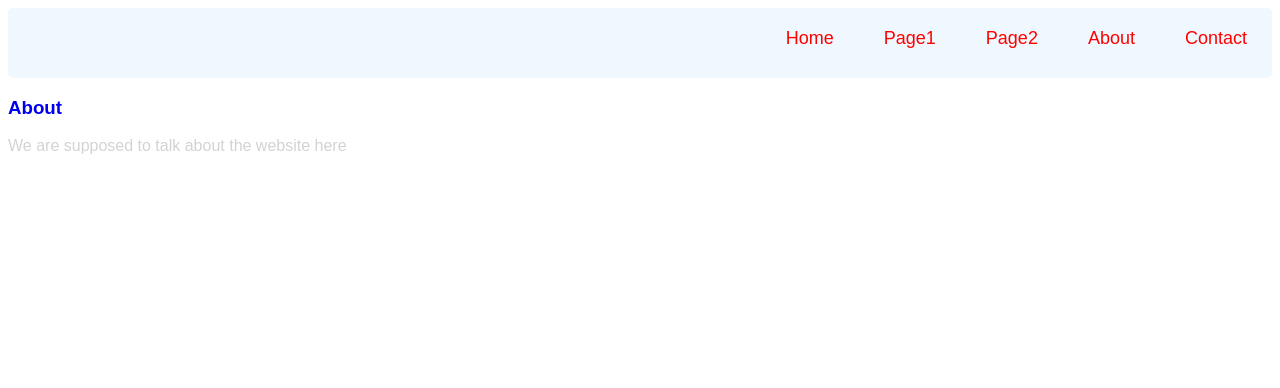
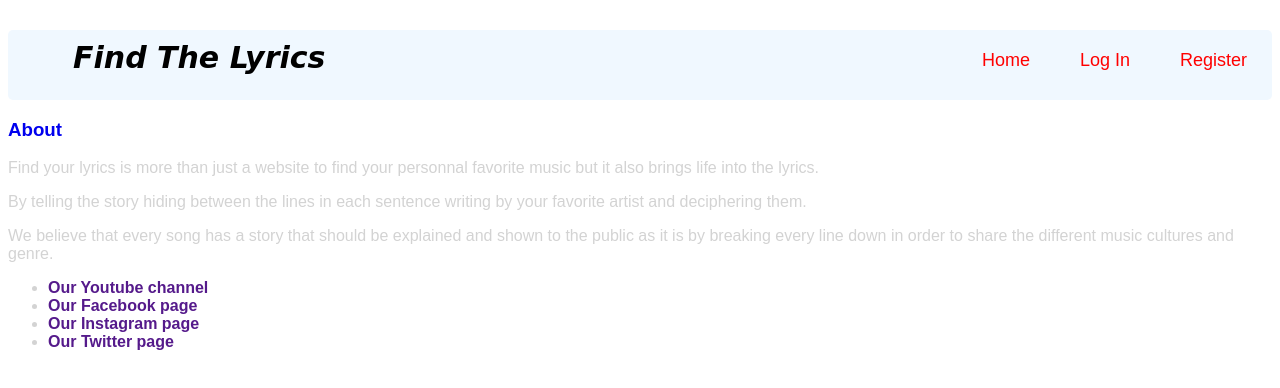
Before and after one commit to WassimLouiz/Projet-Web, a plain HTML site: page pages/About.html in a window 1280 px wide. Drawn offline with Linux system fonts and the light colour scheme; files that its build step writes are made by us from their sources.

Commit message:
Update About.html

```diff
--- a/pages/About.html
+++ b/pages/About.html
@@ -2,10 +2,10 @@
 <html lang="en">
 
 <head>
-    <title>New WebSite</title>
+    <title>Find The Lyrics</title>
     <meta charset="utf-8" />
 
-    <link rel="stylesheet" href="style.css" type=" text/css" />
+    <link rel="stylesheet"   href="../styles/style-page.css" type=" text/css" />
 
     <meta name="viewport" content = "width= device-width , initial-scale=1.0" >
 </head>
@@ -15,14 +15,12 @@
 
         <nav>
             <ul>
+                <li><a class="active" href="../pages/Register.html">Register</a></li>
+                <li><a class="active" href="../pages/Login.html">Log In</a></li>
+                <li><a class="active" href="../pages/index.html">Home</a></li>
+                <strong><p class="name">Find The Lyrics</p></strong>
+            </ul>
 
-                <li><a class="active" href="pages/Contact.html">Contact</a></li>
-                <li><a class="active" href="#">About</a></li>
-                <li><a class="active" href="pages/Page2.html">Page2</a></li>
-                <li><a class="active" href="pages/Page1.html">Page1</a></li>
-                <li><a class="active" href="pages/MainPage.html">Home</a></li>
-
-            </ul>
         </nav>
     </header>
 
@@ -35,8 +33,27 @@
 
                     <body>
                      <section>
-                        <p>We are supposed to talk about the website here</p>
+                        <p>Find your lyrics is more than just a website to find your personnal favorite music but it also brings life into the lyrics.</p>
+                        <p>By telling the story hiding between the lines in each sentence writing by your favorite artist and deciphering them. </p>
+                        <p>We believe that every song has a story that should be explained and shown to the public as it is by breaking every line down in order to share the different music cultures and genre.</p>
                      </section>
+
+                        <section>
+                            <ul>
+                                <li>
+                                    <a href="" ><b>Our Youtube channel</b></a>
+                                </li>
+                                <li>
+                                    <a href="" ><b>Our Facebook page</b></a>
+                                </li>
+                                <li>
+                                    <a href="" ><b>Our Instagram page</b></a>
+                                </li>
+                                <li>
+                                    <a href="" ><b>Our Twitter page</b></a>
+                                </li>
+                            </ul>
+                        </section>
                     </body>
 
             </Article>
```
